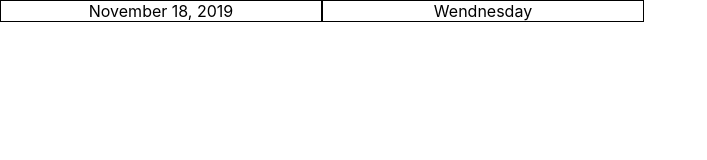
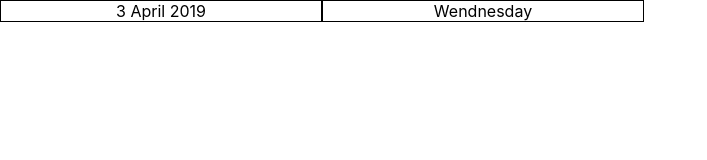
Before and after one commit to zabroski/my-to-do, a React (Create React App) app: page / in a window 1280 px wide. Shown: the top 160 px of the page, without its empty margins (0-707 px from the left). Built offline with nearby package versions, Linux system fonts and the light colour scheme.

Commit message:
fix date, months, and year

```diff
--- a/src/App.js
+++ b/src/App.js
@@ -21,12 +21,29 @@ class App extends Component {
     return days[number];
   }
 
-getCurrentDate(){
-  let date = "November 18, 2019";
+  getCurrentDate(){
+    let date= new Date();
+    let number = date.getMonth() + 1;
+    let day = date.getDate();
+    let year = date.getFullYear();
 
-  return date;
-}
+    let months= {
+      1: "January",
+      2: "February",
+      3: "March",
+      4: "April",
+      5: "May",
+      6: "June",
+      7: "July",
+      8: "August",
+      9: "September",
+      10: "October",
+      11: "November",
+      12: "December"
+    };
 
+    return day + " " + months[number] + " " + year;
+  }
 
   render() {
     return (
```
